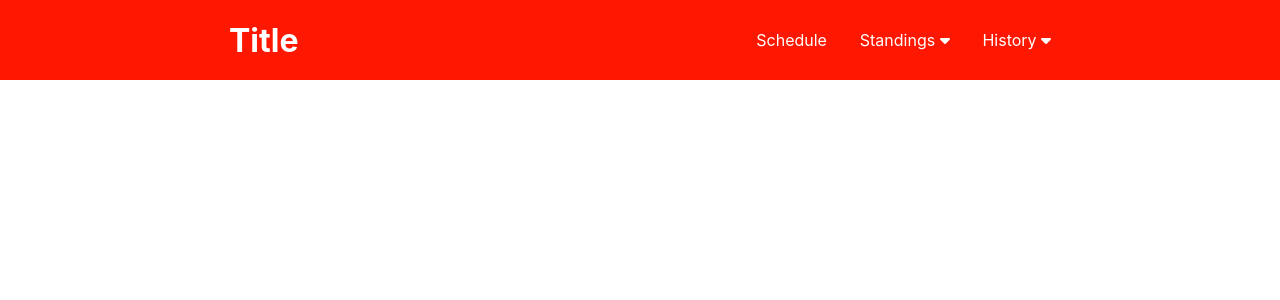
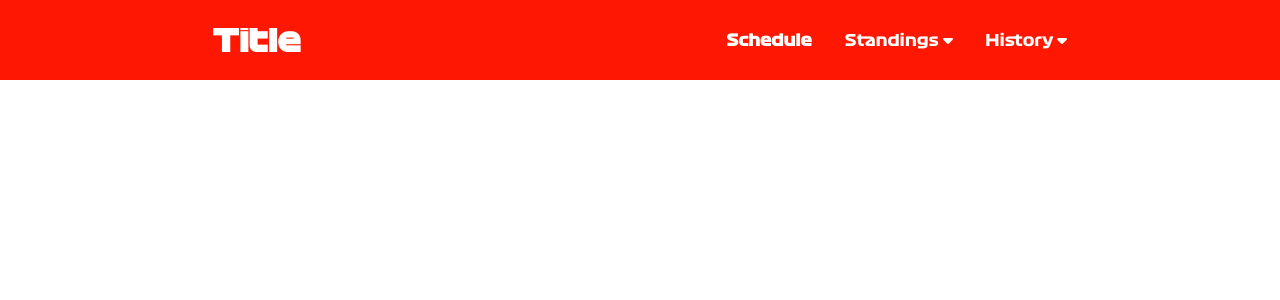
Before and after one commit to David-SDA/f1_webapp, a React (Create React App) app: page / in a window 1280 px wide. Shown: the top 300 px of the page. Built offline with nearby package versions, Linux system fonts and the light colour scheme.

Commit message:
Ajout complet de la barre de navigation

```diff
--- a/src/components/Navbar.js
+++ b/src/components/Navbar.js
@@ -6,24 +6,22 @@ import { faCaretDown } from '@fortawesome/free-solid-svg-icons';
 export default function Navbar(){
     return (
         <header className="navBar">
-            <h1><a href='#' className='title'>Title</a></h1>
+            <h1 className='title'><a href='#'>Title</a></h1>
             <div className='navList'>
-                <div>
-                    <a href='#' className='navLink'>Schedule</a>
-                </div>
+                <a href='#' className='navLink'>Schedule</a>
                 <div className='subNav'>
                     <button className='subNavButton'>Standings <FontAwesomeIcon icon={faCaretDown} /></button>
-                    <div className='subNavContent'>
-                        <a href="#">Drivers</a>
-                        <a href="#">Constructors</a>
+                    <div class="subNavContent">
+                        <a href="#" className='navLink'>Drivers</a>
+                        <a href="#" className='navLink'>Constuctors</a>
                     </div>
                 </div>
                 <div className='subNav'>
                     <button className='subNavButton'>History <FontAwesomeIcon icon={faCaretDown} /><i class="fa-solid fa-caret-down"></i></button>
                     <div className='subNavContent'>
-                        <a href="#">Drivers Champions</a>
-                        <a href="#">Constructors Champions</a>
-                        <a href="#">Circuits</a>
+                        <a href="#" className='navLink'>Drivers Champions</a>
+                        <a href="#" className='navLink'>Constructors Champions</a>
+                        <a href="#" className='navLink'>Tracks</a>
                     </div>
                 </div>
             </div>
--- a/src/styles/navBar.css
+++ b/src/styles/navBar.css
@@ -11,26 +11,36 @@
     padding: 10px;
 }
 
-.title{
+.title a{
     color: #ffffff;
     text-decoration: none;
+    font-family: 'Formula1-Black';
 }
 
 .navList{
     display: flex;
-
+    font-family: 'Formula1-Bold';
 }
 
 .navLink{
     display: flex;
     color: #ffffff;
     text-decoration: none;
+    border-radius: 10px;
+    font-weight: 700;
+    font-size: 16px;
+}
+
+.navLink:hover, .subNavButton:hover{
+    background-color: #ffffff;
+    color: #ff1801;
 }
 
 .subNav{
     margin-left: 1vw;
-    position: relative;
-    display: inline-block;
+}
+.subNav .navLink{
+    border-radius: 0;
 }
 
 .subNavButton{
@@ -41,22 +51,32 @@
     font-family: inherit;
     font-size: inherit;
     padding: 10px;
-}
-.subNav:hover .subNavContent{
-    display: block;
+    border-top-left-radius: 10px;
+    border-top-right-radius: 10px;
 }
 
-.navLink:hover, .subNavButton:hover{
-    background-color: #ffffff;
-    color: #ff1801;
+.subNav:hover .subNavContent{
+    height: auto;
 }
 
 .subNavContent{
-    display: none;
+    display: flex;
+    height: 0;
+    flex-direction: column;
     position: absolute;
-    background-color: #f9f9f9;
-    min-width: 160px;
-    box-shadow: 0px 8px 16px 0px rgba(0,0,0,0.2);
-    padding: 12px 16px;
+    border-radius: 0 0 10px 10px;
+    overflow: hidden;
+    box-shadow: rgba(0, 0, 0, 0.35) 0px 5px 15px;
     z-index: 1;
 }
+
+.subNavContent a{
+    text-decoration: none;
+    color: #ffffff;
+    background-color: #ff1801;
+}
+
+.subNavContent:hover .subNavButton{
+    color: #ff1801;
+    background-color: #ffffff;
+}
```
